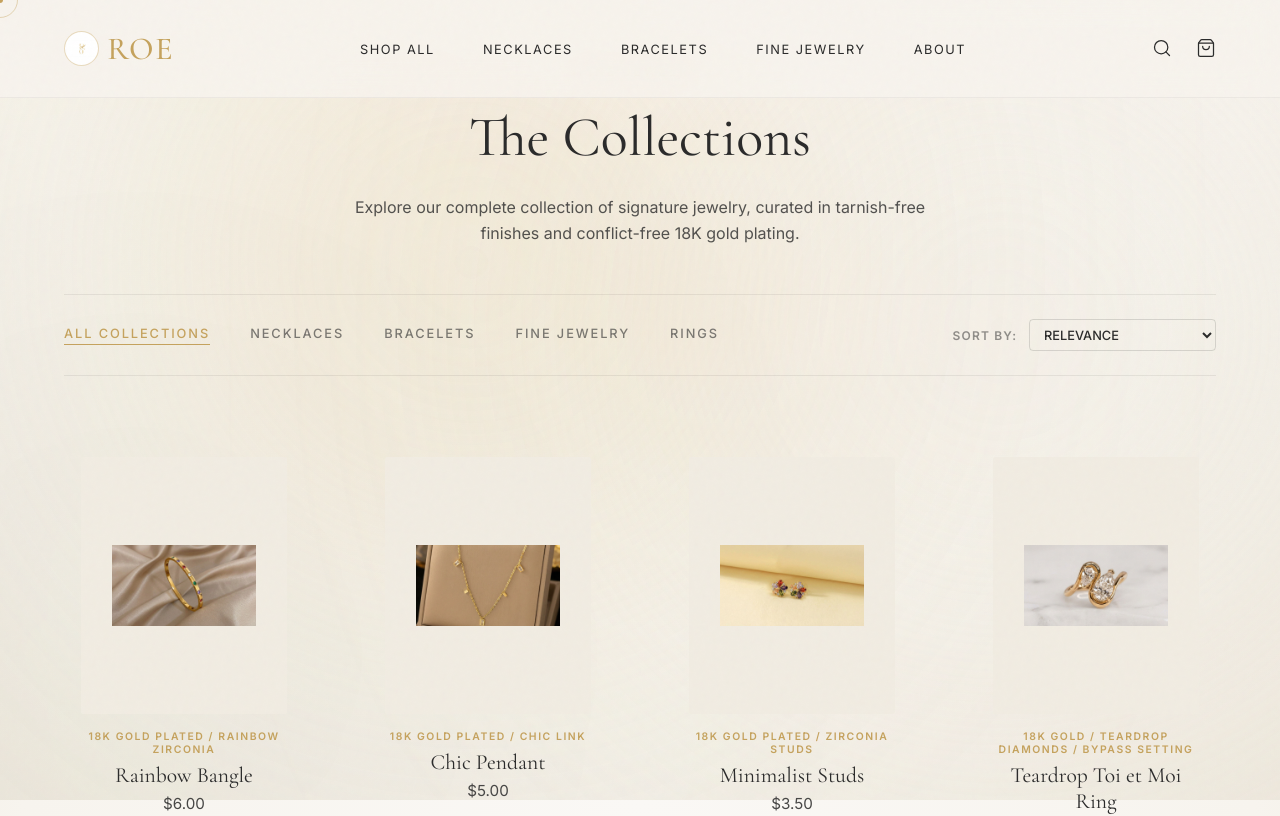
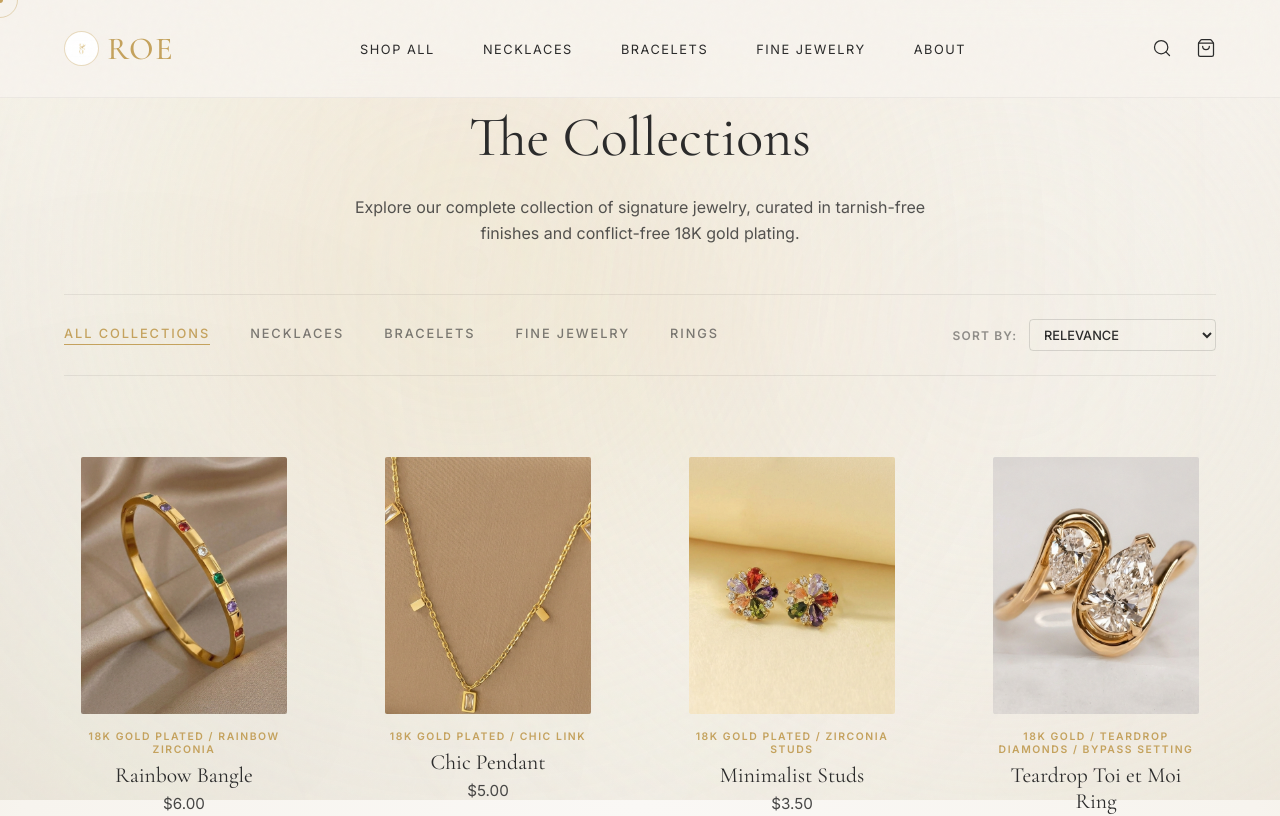
Before and after one commit to teiiy/roe-jewelry, a React (Vite) app: page /shop in a window 1280 px wide. Shown: the top 816 px of the page. Built offline with nearby package versions, Linux system fonts and the light colour scheme.

Commit message:
style: adjust product images to cover and fill their frames completely

```diff
--- a/src/components/ProductCard.css
+++ b/src/components/ProductCard.css
@@ -29,9 +29,9 @@
 }
 
 .product-image {
-  width: 70%;
-  height: 70%;
-  object-fit: contain;
+  width: 100%;
+  height: 100%;
+  object-fit: cover;
   transition: transform var(--transition-smooth);
 }
 
--- a/src/components/ProductDetailModal.css
+++ b/src/components/ProductDetailModal.css
@@ -72,9 +72,9 @@
 }
 
 .modal-main-image {
-  width: 80%;
-  height: 80%;
-  object-fit: contain;
+  width: 100%;
+  height: 100%;
+  object-fit: cover;
   transition: transform var(--transition-slow);
 }
 
--- a/src/pages/ProductDetail.css
+++ b/src/pages/ProductDetail.css
@@ -46,9 +46,9 @@
 }
 
 .detail-main-image {
-  width: 75%;
-  height: 75%;
-  object-fit: contain;
+  width: 100%;
+  height: 100%;
+  object-fit: cover;
   transition: transform var(--transition-slow);
 }
 
```
